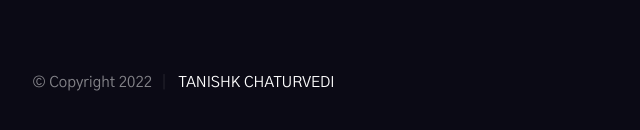
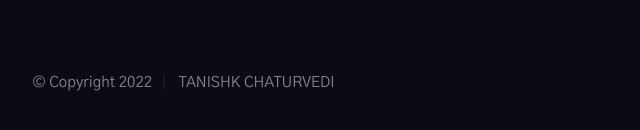
Before and after one commit to tanishqchaturvedi/Home, a plain HTML site: page index.html in a window 1280 px wide. Shown: the part 5449-5579 px from the top of the page, 58-698 px from the left. Drawn offline with nearby package versions, Linux system fonts and the light colour scheme.

Commit message:
Updated index.html
fixed anchor tag

```diff
--- a/index.html
+++ b/index.html
@@ -426,7 +426,7 @@
         <div class="row s-footer__bottom">
             <div class="column large-full ss-copyright">
                 <span>© Copyright 2022</span>
-                <span> <a href="https://www.styleshout.com/">TANISHK CHATURVEDI</a></span>
+                <span> TANISHK CHATURVEDI</span>
             </div> <!-- end ss-copyright -->
 
             <div class="ss-go-top">
```
